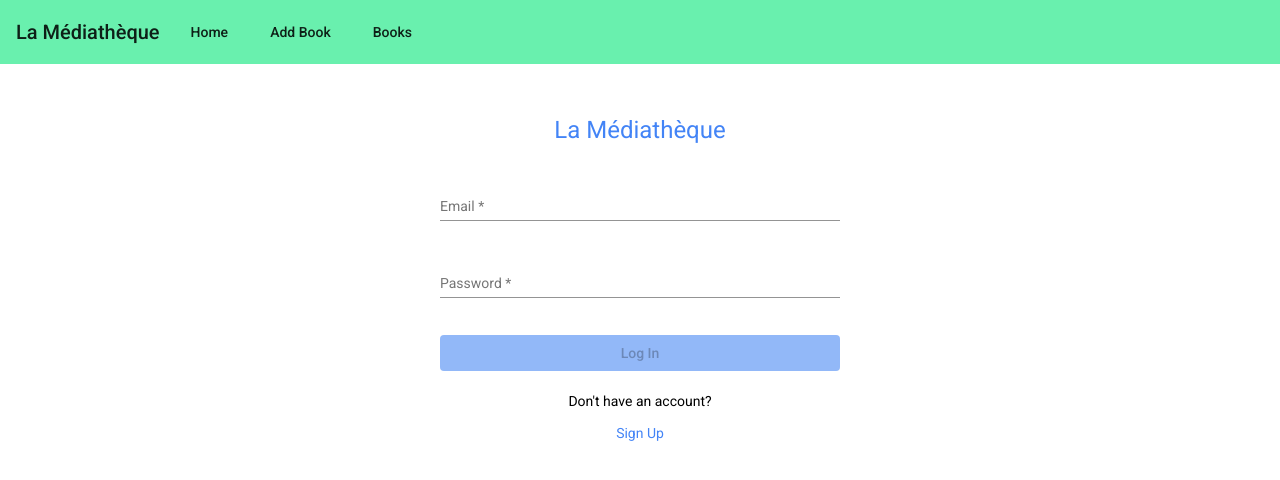
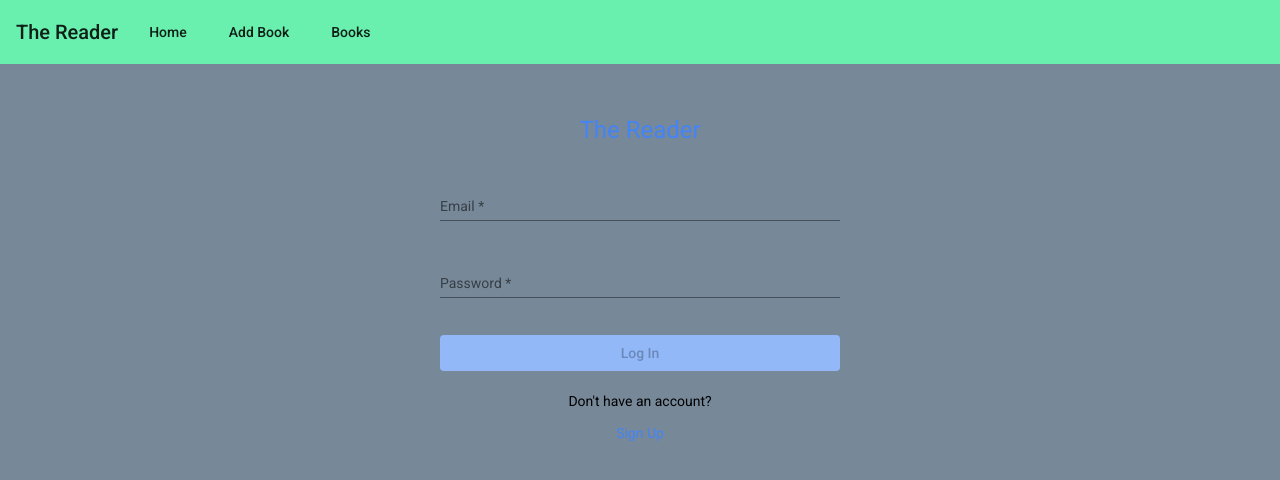
Before and after one commit to akbar2023/TheReader, an Angular app: page /home in a window 1280 px wide. Shown: the top 480 px of the page. Built offline with nearby package versions, Linux system fonts and the light colour scheme.

Commit message:
name chage to: the reader

```diff
--- a/src/app/auth/components/login/login.component.html
+++ b/src/app/auth/components/login/login.component.html
@@ -3,7 +3,7 @@
   <div class="container">
 
     <div>
-      <h1>La Médiathèque</h1>
+      <h1>The Reader</h1>
     </div>
 
     <mat-form-field>
--- a/src/app/shared/components/menu/menu.component.html
+++ b/src/app/shared/components/menu/menu.component.html
@@ -1,5 +1,5 @@
 <mat-toolbar color="primary">
-  <h1>La Médiathèque</h1>
+  <h1>The Reader</h1>
   <div class="navBar">
     <a mat-button routerLink="/home">Home</a>
     <a mat-button routerLink="/book-form">Add Book</a>
--- a/src/app/user/components/user-library/user-library.component.html
+++ b/src/app/user/components/user-library/user-library.component.html
@@ -13,8 +13,8 @@
       <!--       alt="Le petit prince">-->
     <div class="card-actions">
       <button mat-raised-button color="accent" (click)="openDialog(book)">Details</button>
-      <div class="">
-        <a *ngIf="userId === book.creator.id" mat-icon-button color="accent" [routerLink]="['/edit-book', book.id]">
+      <div>
+        <a *ngIf="userId === book.creator.id" mat-icon-button matTooltip="edit" color="accent" [routerLink]="['/edit-book', book.id]">
           <mat-icon>edit</mat-icon>
         </a>
         <button class="remove-btn" mat-icon-button color="warn" matTooltip="remove"
--- a/src/index.html
+++ b/src/index.html
@@ -2,7 +2,7 @@
 <html lang="en">
 <head>
   <meta charset="utf-8">
-  <title>Mediatheque</title>
+  <title>The Reader</title>
   <base href="/">
   <meta name="viewport" content="width=device-width, initial-scale=1">
   <link rel="icon" type="image/x-icon" href="favicon.ico">
--- a/src/styles.scss
+++ b/src/styles.scss
@@ -1,7 +1,8 @@
 /* You can add global styles to this file, and also import other style files */
 
 html, body { height: 100%; }
-body { margin: 0; font-family: Roboto, "Helvetica Neue", sans-serif; }
+body { margin: 0; font-family: Roboto, "Helvetica Neue", sans-serif; background-color: lightslategray;
+}
 
 .green-snackbar {
   color: #69f0ae;
@@ -10,5 +11,5 @@ body { margin: 0; font-family: Roboto, "Helvetica Neue", sans-serif; }
   color: #f44336;
 }
 .yellow-snackbar {
-  color: #ecb409;
+  color: #f6f201;
 }
```
